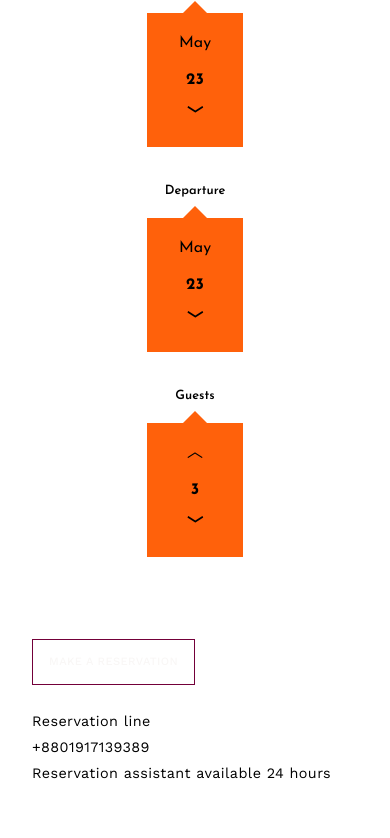
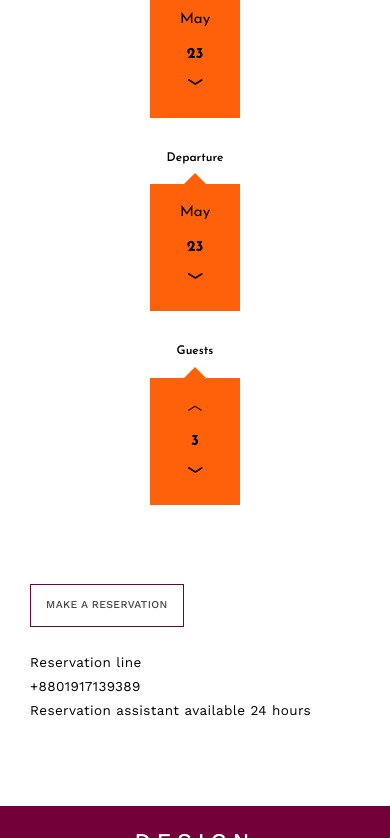
Before and after one commit to rajib18197/luxury-villas, a website: page index.html in a window 390 px wide. Shown: the part 1162-2000 px from the top of the page. Drawn offline with nearby package versions, Linux system fonts and the light colour scheme.

Commit message:
some modifications on responsive devices

```diff
--- a/js/navigation.js
+++ b/js/navigation.js
@@ -6,3 +6,4 @@ menu.addEventListener("click", function () {
   header.classList.toggle("open");
   overlay.classList.toggle(".open");
 });
+// dark mode
--- a/sass/_1.reset.scss
+++ b/sass/_1.reset.scss
@@ -8,11 +8,13 @@
 
 html {
   font-size: 62.5%;
-  //**************** Responsiveness Start *******************//
+  // **************** Responsiveness Start *******************//
   // (min-width) 400px ==> 25em
   // problem?
   // @include media-small {
-  //   font-size: 50%;
+  //   html {
+  //     font-size: 50%;
+  //   }
   // }
   // //**************** Responsiveness Start *******************//
   // // (min-width) 1500px ==> 93.75em
@@ -20,7 +22,7 @@ html {
   //   font-size: 75%;
   // }
   @media screen and (max-width: 25em) {
-    font-size: 50%;
+    font-size: 47%;
   }
 }
 
--- a/sass/_16.home-motto.scss
+++ b/sass/_16.home-motto.scss
@@ -16,6 +16,9 @@
   // (max-width) 900px ==> 56.25em
   @include media-tablet {
     grid-column: container-start / container-end;
+  }
+  @include media-small {
+    padding: 1rem;
   }
 }
 .motto {
--- a/sass/_4.typography.scss
+++ b/sass/_4.typography.scss
@@ -9,7 +9,9 @@
     text-transform: uppercase;
     font-size: 1.7rem;
     font-weight: 500;
+    color: #444;
     position: relative;
+    transition: all 0.2s;
     // Responsiveness
     // 400px
     @include media-small {
@@ -186,6 +188,12 @@
       bottom: -0.5rem;
       transform: translate(-50%);
     }
+    @include media-small {
+      font-size: 2.2rem;
+      &::after {
+        bottom: 1.3rem;
+      }
+    }
   }
 }
 .heading-3 {
--- a/sass/_7.showcase.scss
+++ b/sass/_7.showcase.scss
@@ -138,6 +138,7 @@
   }
   // (max-width) 600px ==> 37.5em
   @include media-smaller {
+    align-items: center;
     // padding: 4rem;
     &__title {
       font-size: 4.8rem;
@@ -151,8 +152,8 @@
       &--2 {
         &:link,
         &:visited {
-          padding: 1.1rem 2.5rem;
-          font-size: 1.4rem;
+          padding: 1.1rem 1.6rem;
+          font-size: 1.3rem;
           display: inline-block;
           text-align: left;
         }
```
Also changed, not shown: css/style.css.
